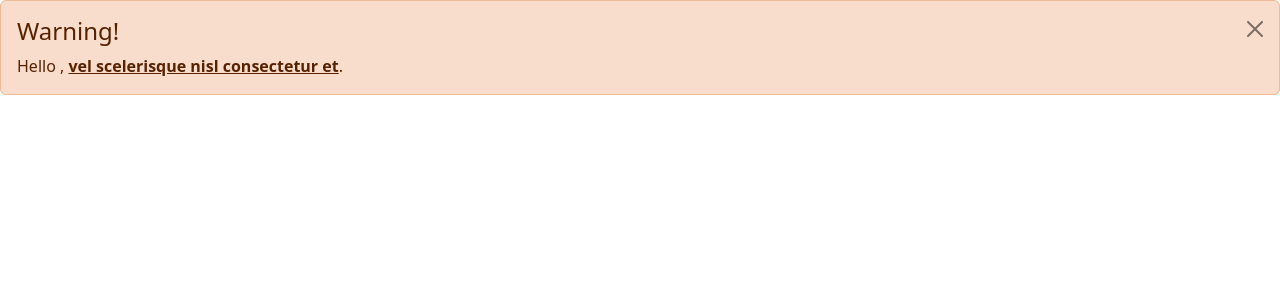
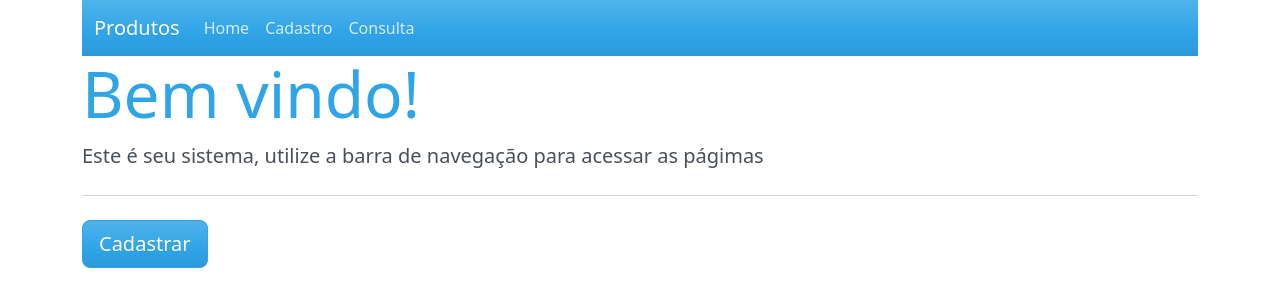
Before and after one commit to pedromartinsjesus/cadastro-produtos, a React (Create React App) app: page /#/ in a window 1280 px wide. Shown: the top 306 px of the page. Built offline with nearby package versions, Linux system fonts and the light colour scheme.

Commit message:
Criacao da Home.js

```diff
--- a/src/App.js
+++ b/src/App.js
@@ -1,11 +1,15 @@
+
+import NavBar from './components/navBar';
+import Home from './views/home';
 
 function App() {
   return (
-    <div className="alert alert-dismissible alert-warning">
-      <button type="button" className="btn-close" data-bs-dismiss="alert"></button>
-      <h4 className="alert-heading">Warning!</h4>
-      <p className="mb-0">Hello , <a href="#" className="alert-link">vel scelerisque nisl consectetur et</a>.</p>
-    </div>
+    <>
+      <div className="container">
+        <NavBar />
+        <Home />
+      </div>
+    </>
   );
 }
 
--- /dev/null
+++ b/src/components/navBar.js
@@ -0,0 +1,35 @@
+import React from 'react';
+
+
+function NavBar() {
+
+    return (
+        <nav className="navbar navbar-expand-lg navbar-dark bg-primary">
+            <div className="container-fluid">
+                <a className="navbar-brand" href="#">Produtos</a>
+                <button className="navbar-toggler" type="button" data-bs-toggle="collapse" data-bs-target="#navbarColor01" aria-controls="navbarColor01" aria-expanded="false" aria-label="Toggle navigation">
+                    <span className="navbar-toggler-icon"></span>
+                </button>
+
+                <div className="collapse navbar-collapse" id="navbarColor01">
+                    <ul className="navbar-nav me-auto">
+                        <li className="nav-item active">
+                            <a className="nav-link" href="#">Home
+            <span className="visually-hidden">(current)</span>
+                            </a>
+                        </li>
+                        <li className="nav-item">
+                            <a className="nav-link" href="#">Cadastro</a>
+                        </li>
+                        <li className="nav-item">
+                            <a className="nav-link" href="#">Consulta</a>
+                        </li>
+
+                    </ul>
+                </div>
+            </div>
+        </nav>
+    )
+}
+
+export default NavBar;
--- /dev/null
+++ b/src/views/home.js
@@ -0,0 +1,19 @@
+import React from 'react';
+
+function home() {
+
+    return (
+        <>
+            <div className="jumbotron">
+                <h1 className="display-3">Bem vindo!</h1>
+                <p className="lead">Este é seu sistema, utilize a barra de navegação para acessar as págimas</p>
+                <hr className="my-4" />
+                <p className="lead">
+                    <a className="btn btn-primary btn-lg" href="#" role="button">Cadastrar</a>
+                </p>
+            </div>
+        </>
+    )
+
+}
+export default home;
```
